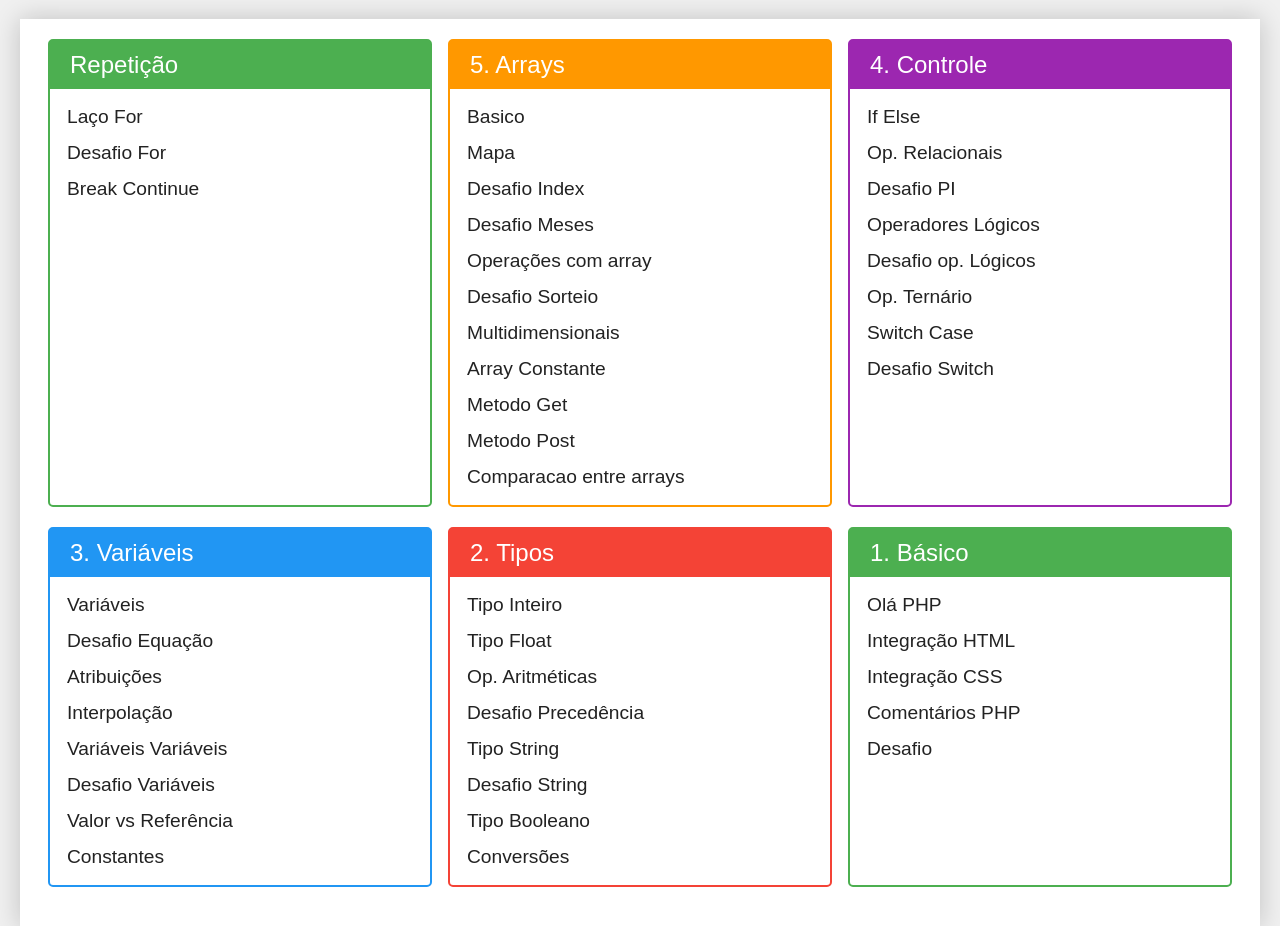
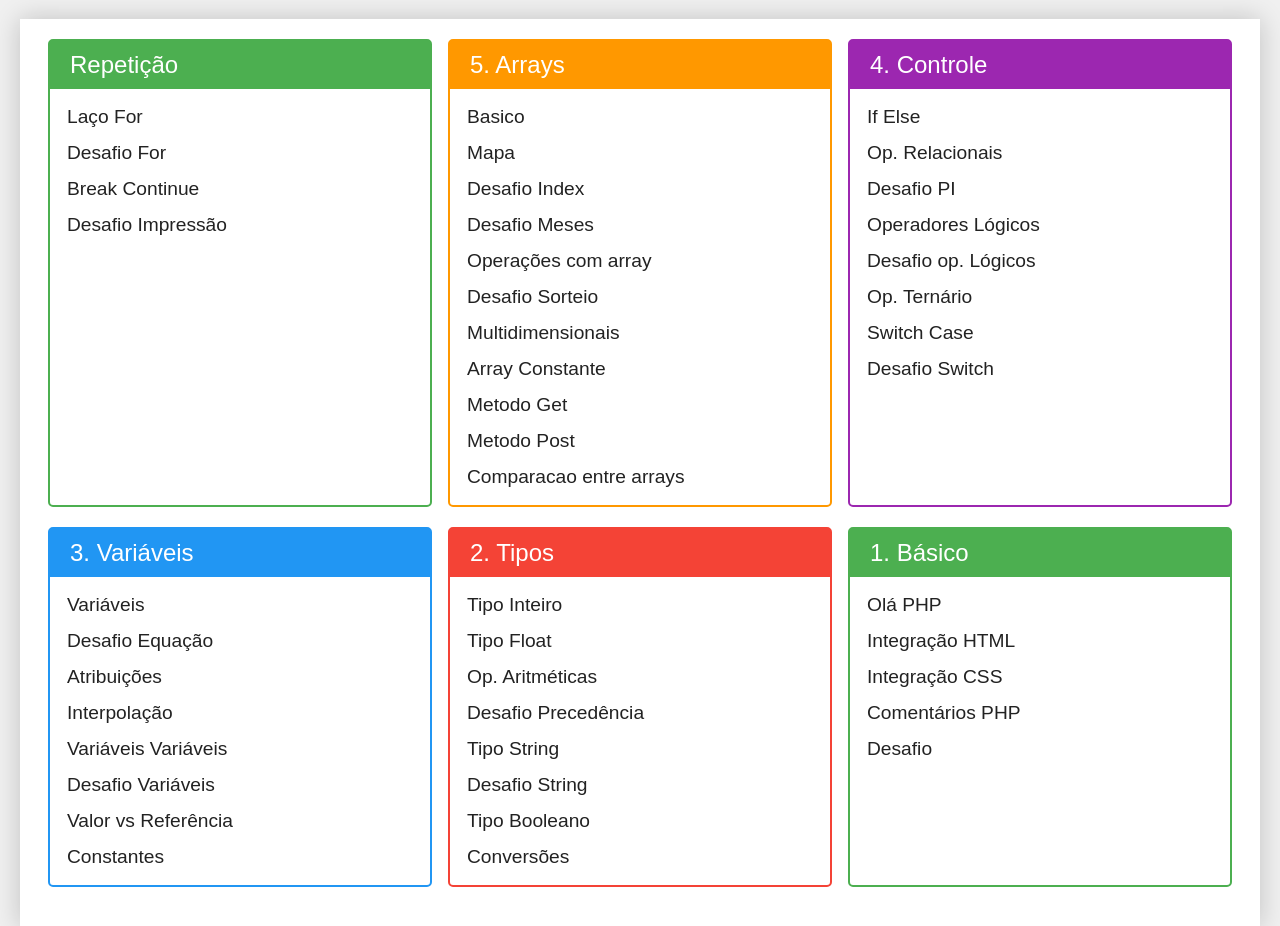
Before and after one commit to felipesms2/PHP-7-Completo---Curso-do-Desenvolvedor-Web-2021-Projetos, a PHP site: page / in a window 1280 px wide. Shown: the part 181-1107 px from the top of the page. Run offline with PHP 8.4, Linux system fonts and the light colour scheme.

Commit message:
Section 108 - Linking print challenge

```diff
--- a/index.php
+++ b/index.php
@@ -37,6 +37,11 @@
                         <li>
                             <a href="exercicio.php?dir=loops&file=break-continue">
                                 Break Continue
+                            </a>
+                        </li>
+                        <li>
+                            <a href="exercicio.php?dir=loops&file=break-continue">
+                                Desafio Impressão
                             </a>
                         </li>
                 </div>
```
